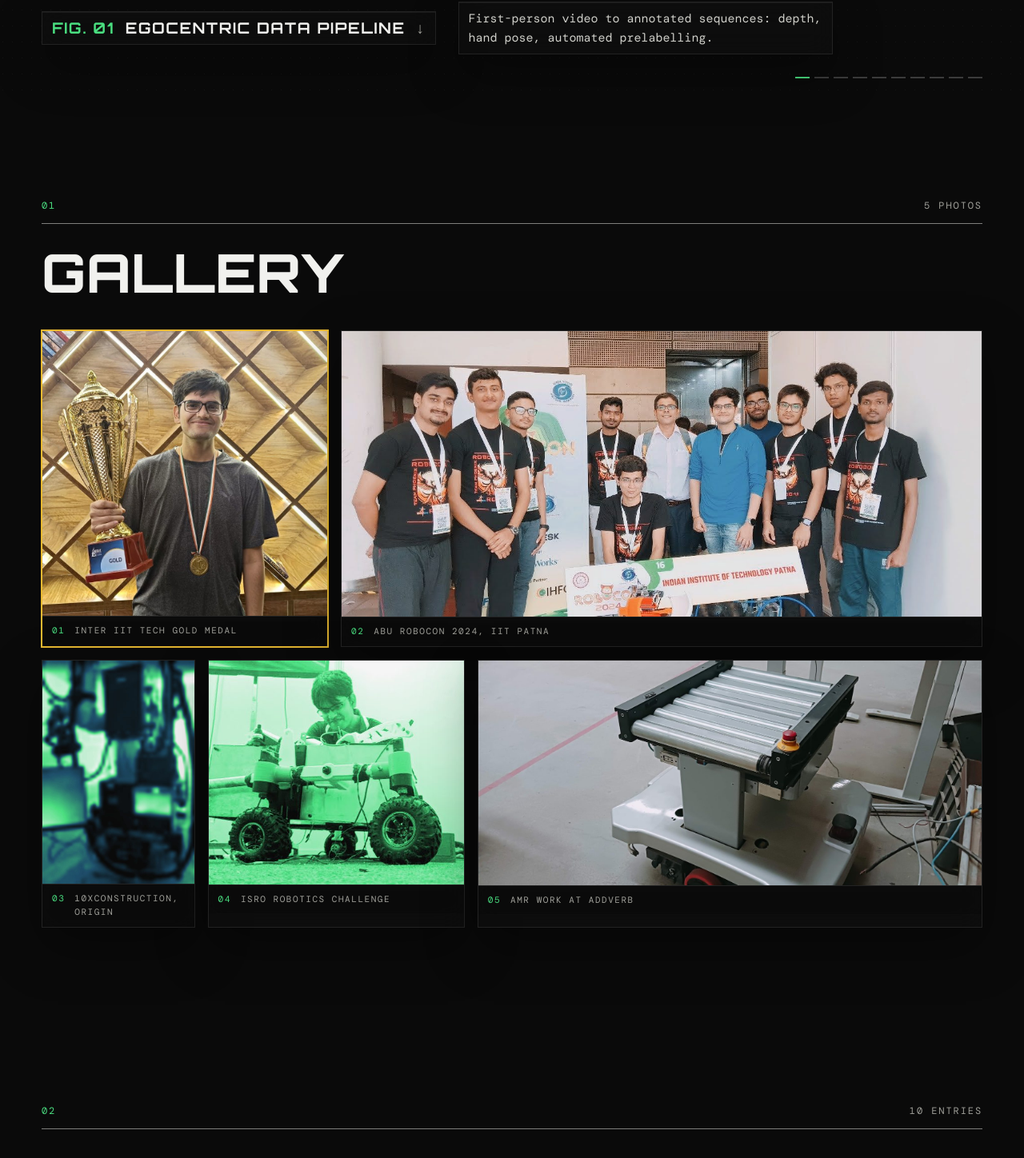
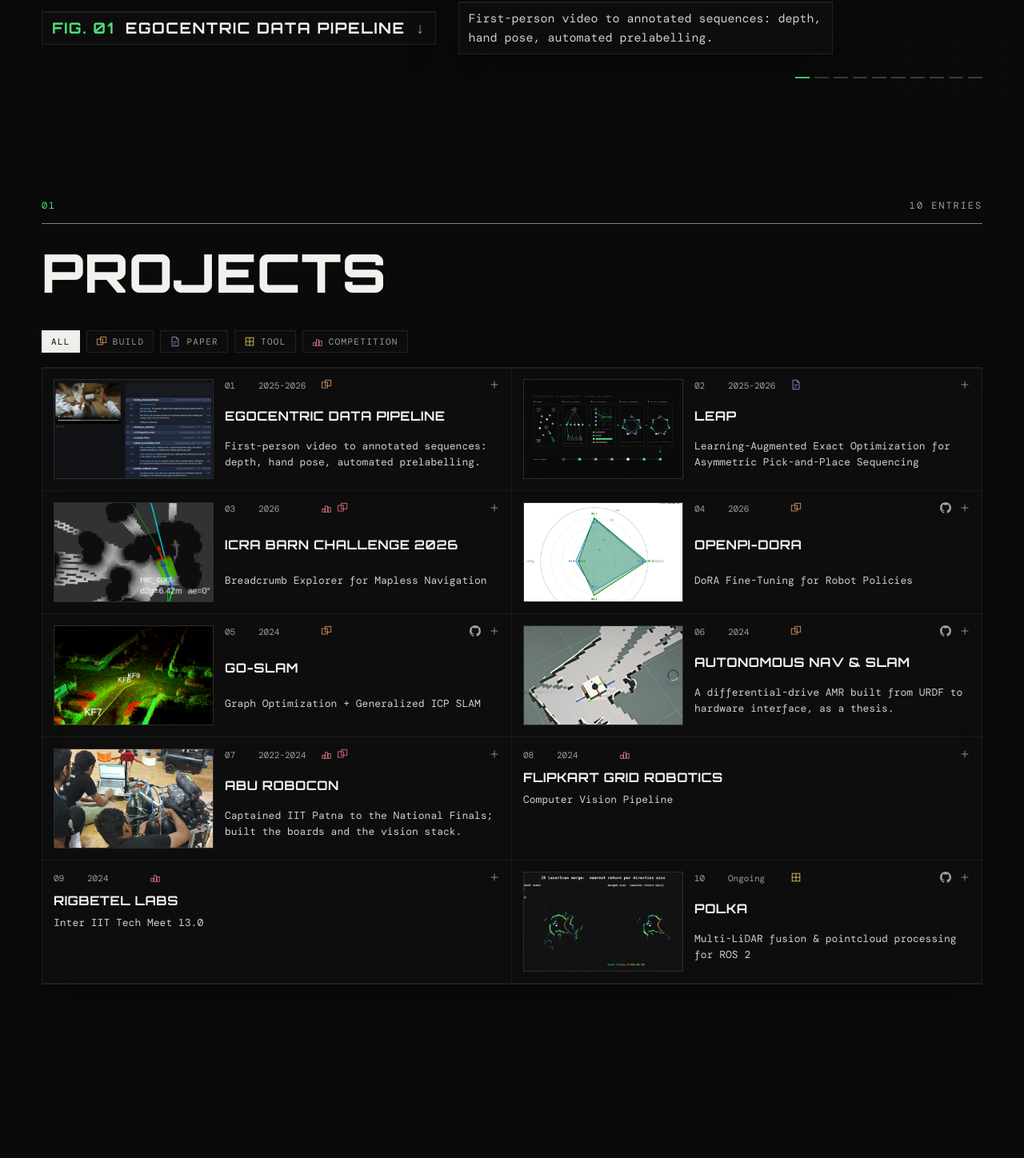
Before and after one commit to Pana1v/Pana1v.github.io, a React (Vite) app: page / in a window 1280 px wide. Shown: the part 673-2121 px from the top of the page at 80% size. Built offline with nearby package versions, Linux system fonts and the light colour scheme.

Commit message:
Move gallery after projects
Projects are the main content, so they lead the page.

```diff
--- a/src/App.tsx
+++ b/src/App.tsx
@@ -32,8 +32,8 @@ function rowBasis(p: (typeof PHOTOS)[number]) {
 }
 
 const NAV: [string, string][] = [
+  ['index', 'Projects'],
   ...(PHOTOS.length ? [['log', 'Gallery'] as [string, string]] : []),
-  ['index', 'Projects'],
   ['writing', 'Writing'],
   ['ledger', 'Experience'],
   ['echo', 'Contact'],
@@ -272,11 +272,11 @@ function Index({ n, openId, setOpenId }: { n: string; openId: string | null; set
   );
 }
 
-function Log() {
+function Log({ n }: { n: string }) {
   return (
     <section className="sec" id="log" data-shape="field">
       <div className="wrap">
-        <Head n="01" label="Gallery" note={`${PHOTOS.length} photos`} />
+        <Head n={n} label="Gallery" note={`${PHOTOS.length} photos`} />
         <div className="log">
           {PHOTOS.map((p, i) => (
             <figure key={p.src} className={p.gold ? 'is-gold' : undefined} style={{ flexBasis: rowBasis(p) }}>
@@ -434,8 +434,8 @@ export default function App() {
       <Nav onPalette={() => setPal(true)} />
       <Hero onOpen={(id) => { setOpenId(id); setTimeout(() => goTo('index'), 40); }} />
       {BAND_PHOTO && <Band />}
-      {PHOTOS.length > 0 && <Log />}
-      <Index n={sn(1)} openId={openId} setOpenId={setOpenId} />
+      <Index n={pad(1)} openId={openId} setOpenId={setOpenId} />
+      {PHOTOS.length > 0 && <Log n={pad(2)} />}
       <Writing n={sn(2)} />
       <Ledger n={sn(3)} />
       <Echo n={sn(4)} />
```
